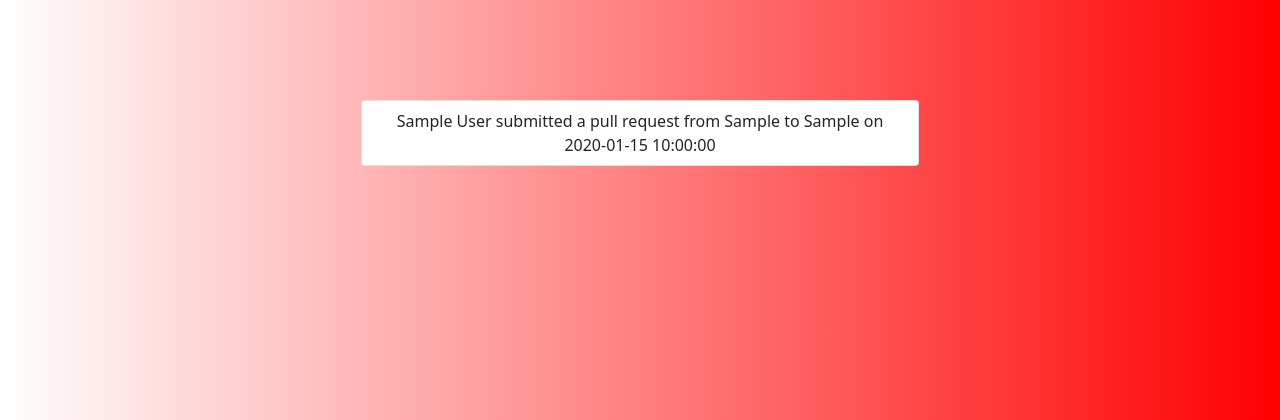
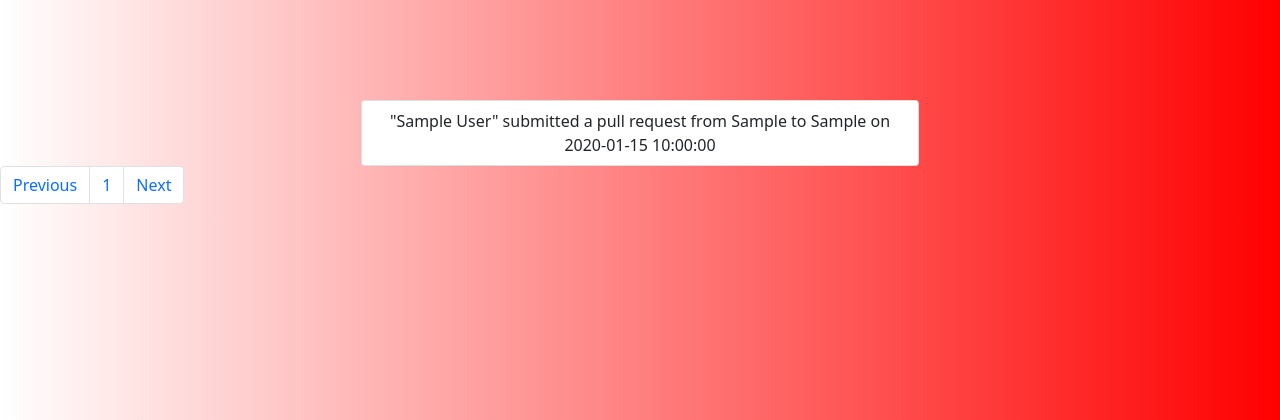
Before and after one commit to hkrhemendra/webhook-repo, a Flask app: page / in a window 1280 px wide. Shown: the top 420 px of the page. Run offline with Flask 2, Linux system fonts and the light colour scheme; a database or web service that is not in the repository returns one stand-in record (values such as "Sample title").

Commit message:
Update index.html

```diff
--- a/techstax/templates/index.html
+++ b/techstax/templates/index.html
@@ -19,24 +19,58 @@
 
     <div class="container">
         <div class="row">
+            {% if page_role != None %}
+                <center> <h1> {{page_role}} </h1> </center>
+            {% endif %}
            <center>
             <div class="col-6">
                 <div class="list">
                     <ul class="list-group">
+
                         {% for i in retrieve %}
                             {% if i.action == 'Push' %}
-                                <li class="list-group-item"> {{ i.author }} pushed to {{ i.to_branch }} on {{ i.timestamp }} </li>
+                                <li class="list-group-item"> "{{ i.author }}" pushed to {{ i.to_branch }} on {{ i.timestamp }} </li>
+                            {% elif i.action == 'Merge' %}
+                                <li class="list-group-item"> "{{ i.author }}" merged branch from {{ i.from_branch }} to {{ i.to_branch }} on {{ i.timestamp }} </li>
                             {% else %}
-                                <li class="list-group-item"> {{ i.author }} submitted a pull request from {{ i.from_branch }} to {{ i.to_branch }} on {{ i.timestamp }} </li>
+                                <li class="list-group-item"> "{{ i.author }}" submitted a pull request from {{ i.from_branch }} to {{ i.to_branch }} on {{ i.timestamp }} </li>
                             {% endif %}
                         {% endfor %}
+
                     </ul>
                 </div>
             </div>
+
            </center>
+
+
+
         </div>
+
     </div>
+    <center>
+        <nav aria-label="Page navigation example">
+            <ul class="pagination">
+              <li class="page-item"><a class="page-link" href="{{ prev_url }}">Previous</a></li>
+              {% if page_role == None %}
+                {% for i in range(pagination) %}
+                <li class="page-item"><a class="page-link" href="{{'/{}/{}'.format(limit,limit*i)}}" > {{ i + 1 }} </a></li>
+                {% endfor %}
+              {% elif page_role == 'Admin' %}
+                {% for i in range(pagination) %}
+                <li class="page-item"><a class="page-link" href="{{'/admin/{}/{}'.format(limit,limit*i)}}" > {{ i + 1 }} </a></li>
+                {% endfor %}
+                {% else %}
+                {% for i in range(pagination) %}
+                <li class="page-item"><a class="page-link" href="{{'/super_admin/{}/{}'.format(limit,limit*i)}}" > {{ i + 1 }} </a></li>
+                {% endfor %}
+              {% endif %}
 
+
+              <li class="page-item"><a class="page-link" href="{{ next_url }}">Next</a></li>
+            </ul>
+          </nav>
+    </center>
 
     <script src="https://cdn.jsdelivr.net/npm/bootstrap@5.1.0/dist/js/bootstrap.bundle.min.js" integrity="sha384-U1DAWAznBHeqEIlVSCgzq+c9gqGAJn5c/t99JyeKa9xxaYpSvHU5awsuZVVFIhvj" crossorigin="anonymous"></script>
 
```
